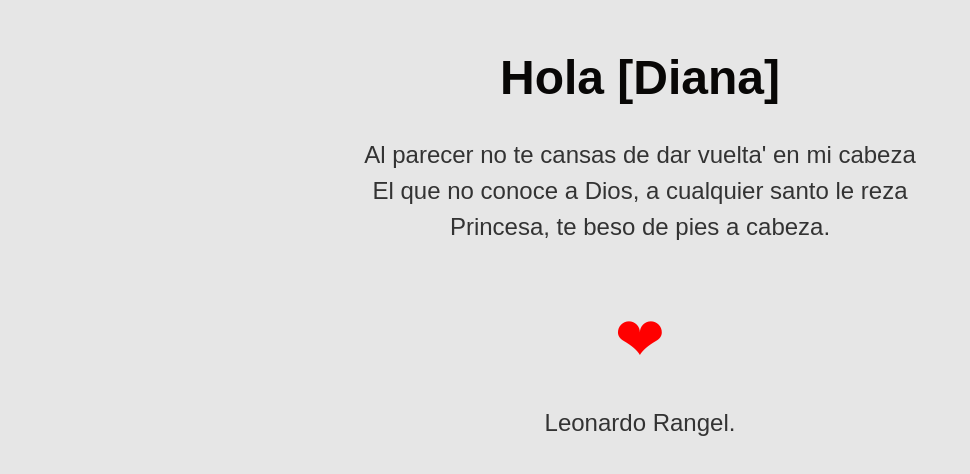
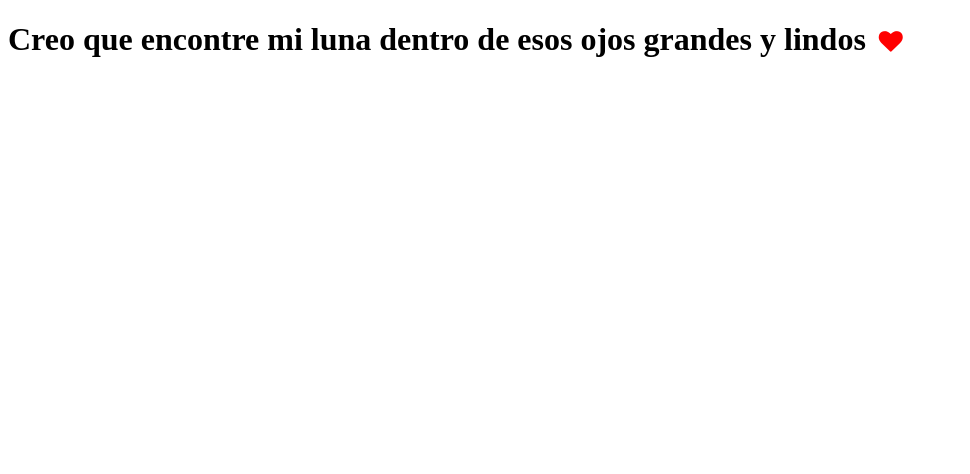
Before and after one commit to leonardo0820/HOLANDA, a plain HTML site: page index.html in a window 1280 px wide. Shown: the whole page, without its empty margins (0-970 px from the left). Drawn offline with Linux system fonts and the light colour scheme.

Commit message:
Update index.html

```diff
--- a/index.html
+++ b/index.html
@@ -1,40 +1,20 @@
 <!DOCTYPE html>
 <html>
 <head>
-	<title>Hola</title>
+	<title>Mi luna y mi corazón</title>
+	<!-- Agrega la fuente de iconos Font Awesome -->
+	<link rel="stylesheet" href="https://cdnjs.cloudflare.com/ajax/libs/font-awesome/4.7.0/css/font-awesome.min.css">
 	<style>
-		body {
-			background-color: #e6e6e6;
-			font-family: Arial, sans-serif;
-			color: #333;
-			text-align: center;
-		}
-
-		h1 {
-			font-size: 48px;
-			color: #080706;
-			margin-top: 50px;
-		}
-
-		p {
+		/* Aplica estilo al corazón */
+		.heart {
+			color: red;
 			font-size: 24px;
-			line-height: 1.5;
-			margin: 20px 0;
-		}
-
-		.corazon {
-			font-size: 60px;
-			color: #FF0000;
-			margin-top: 50px;
+			margin-left: 5px;
 		}
 	</style>
 </head>
 <body>
-	<h1>Hola [Diana]</h1>
-	<p>Al parecer no te cansas de dar vuelta' en mi cabeza<br>
-	El que no conoce a Dios, a cualquier santo le reza<br>
-	Princesa, te beso de pies a cabeza.</p>
-	<p class="corazon">&#10084;</p>
-	<p>Leonardo Rangel.</p>
+	<!-- Agrega la frase y el icono de corazón -->
+	<h1>Creo que encontre mi luna dentro de esos ojos grandes y lindos <i class="fa fa-heart heart"></i></h1>
 </body>
 </html>
```
